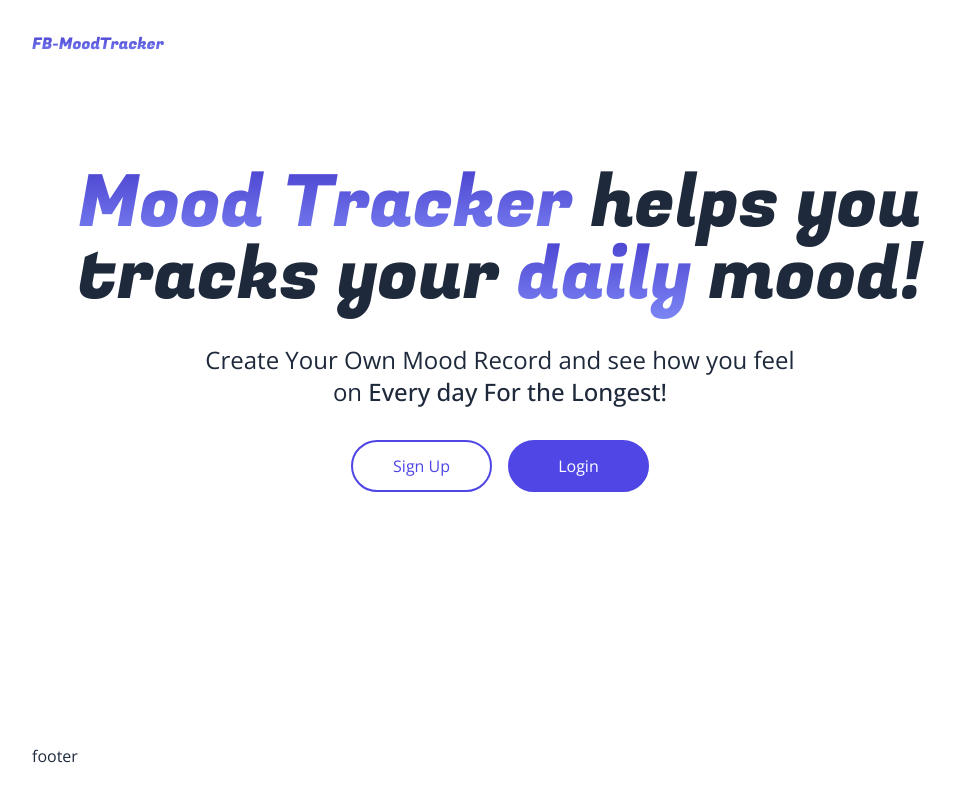
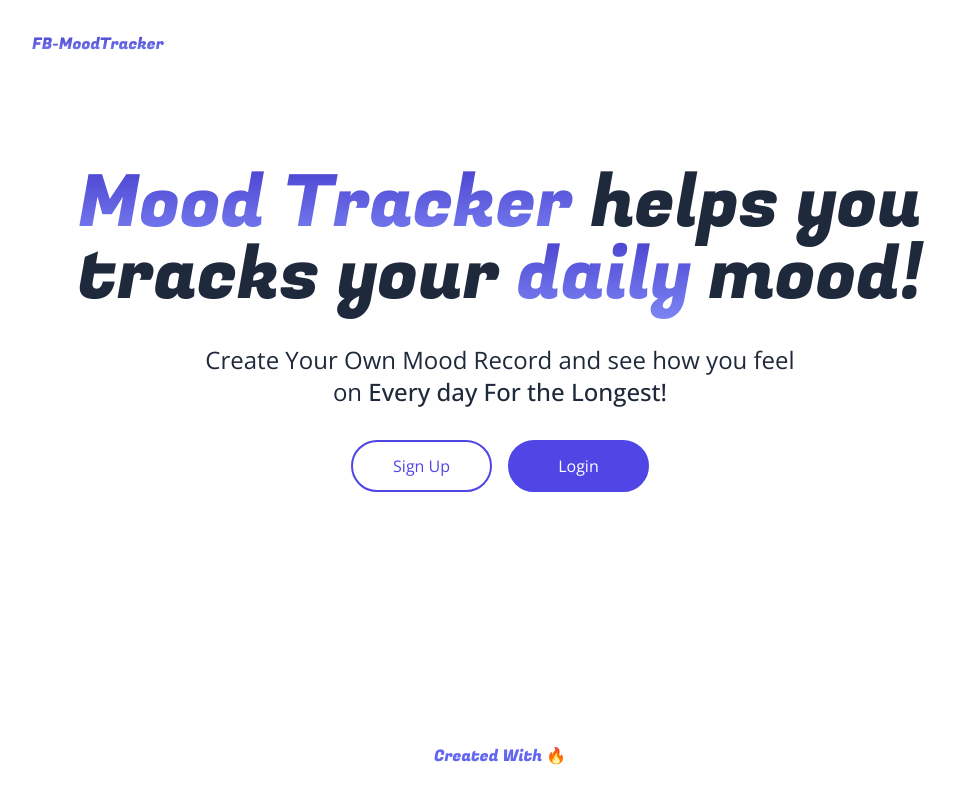
Before and after one commit to zidane-arkan/moodtracker-nexjs, a Next.js app: page / in a window 1280 px wide. Shown: the whole page, without its empty margins (140-1095 px from the left). Built offline with nearby package versions, Linux system fonts and the light colour scheme.

Commit message:
Add footer

```diff
--- a/app/layout.tsx
+++ b/app/layout.tsx
@@ -21,7 +21,13 @@ export default function RootLayout({
     </header>
   );
 
-  const footer = <footer className="p-4 sm:p-8 ">footer</footer>;
+  const footer = (
+    <footer className="p-4 sm:p-8 grid place-items-center">
+      <p className={`${fugazOne.className} text-indigo-500`}>
+        Created With 🔥{" "}
+      </p>{" "}
+    </footer>
+  );
 
   return (
     <html lang="en">
```
